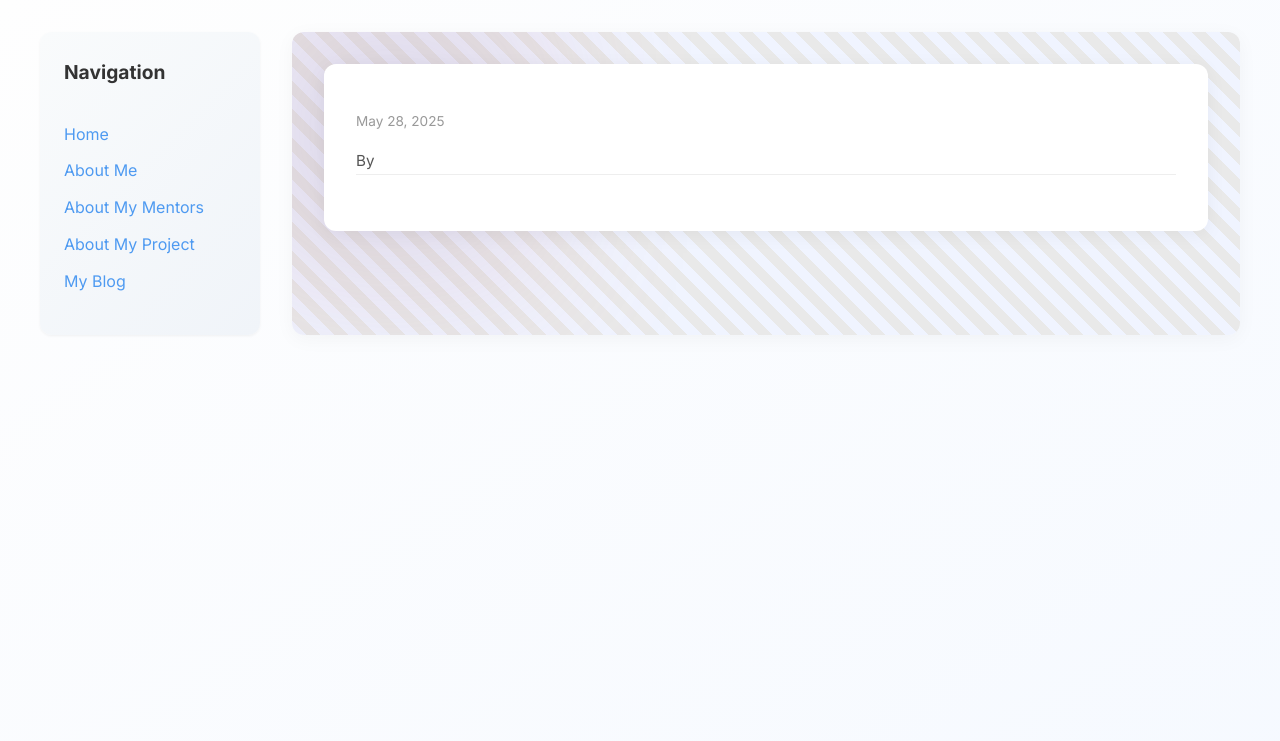
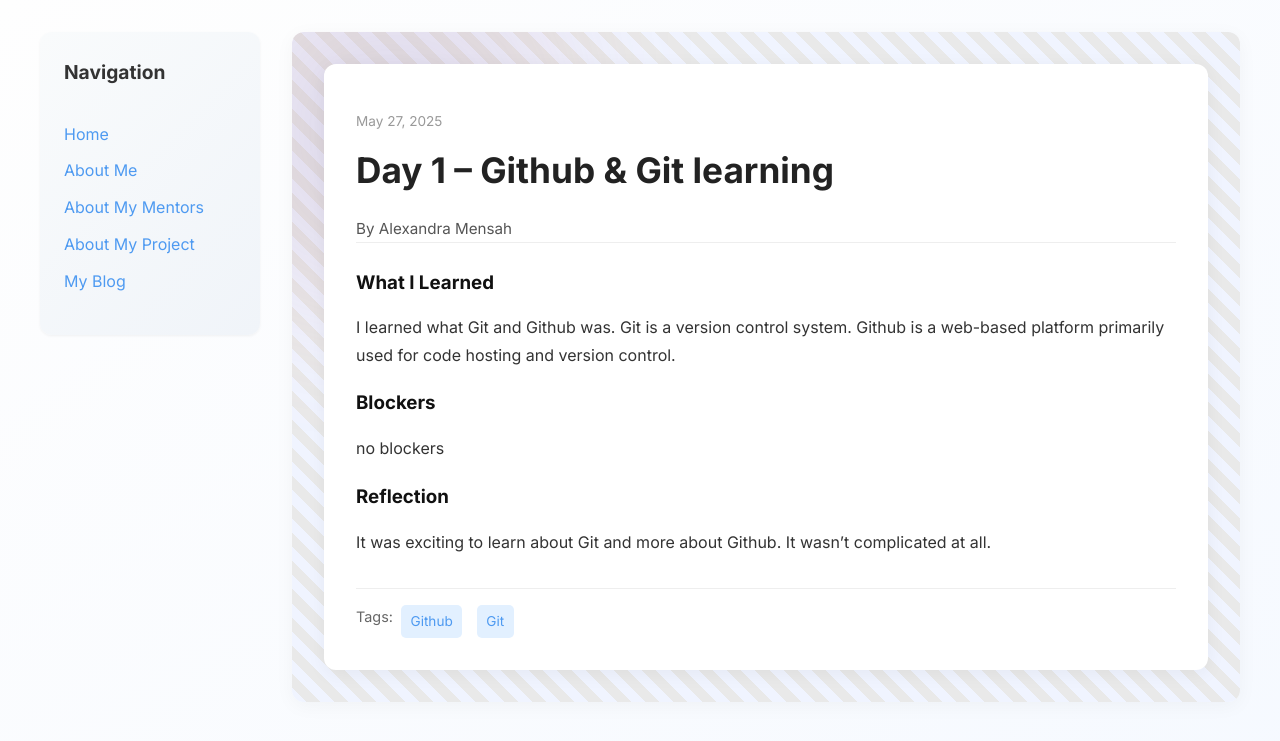
Before and after one commit to alexandratory/alexandratory.github.io, a Jekyll site: the page built from _posts/2025-05-27-day-1.md, in a window 1280 px wide. Shown: the top 741 px of the page. Built offline with Jekyll 4.4.1, drawn with Linux system fonts in a browser that asks for light colours; our own code applies the rules of GitHub Pages for plain Markdown files.

Commit message:
Update 2025-05-27-day-1.md

```diff
--- a/_posts/2025-05-27-day-1.md
+++ b/_posts/2025-05-27-day-1.md
@@ -1,15 +1,17 @@
 ---
 layout: post
-title: "Day 1 – Github & Git learning
+title: "Day 1 – Github & Git learning"
 date: 2025-05-27
 author: Alexandra Mensah
 permalink: /day1.html
-tags: ["Github", "Git"]
+tags:
+  - Github
+  - Git
 
 what_i_learned: |
- I learned what Git and Github was, Git is a version control system. Github is a web-based platform primarily used for code hosting and version control.
+  I learned what Git and Github was. Git is a version control system. Github is a web-based platform primarily used for code hosting and version control.
 blockers: |
- no blockers
+  no blockers
 reflection: |
-It was exciting to learn about Git and more about Github. It wasnt complicated at all.
+  It was exciting to learn about Git and more about Github. It wasn't complicated at all.
 ---
```
